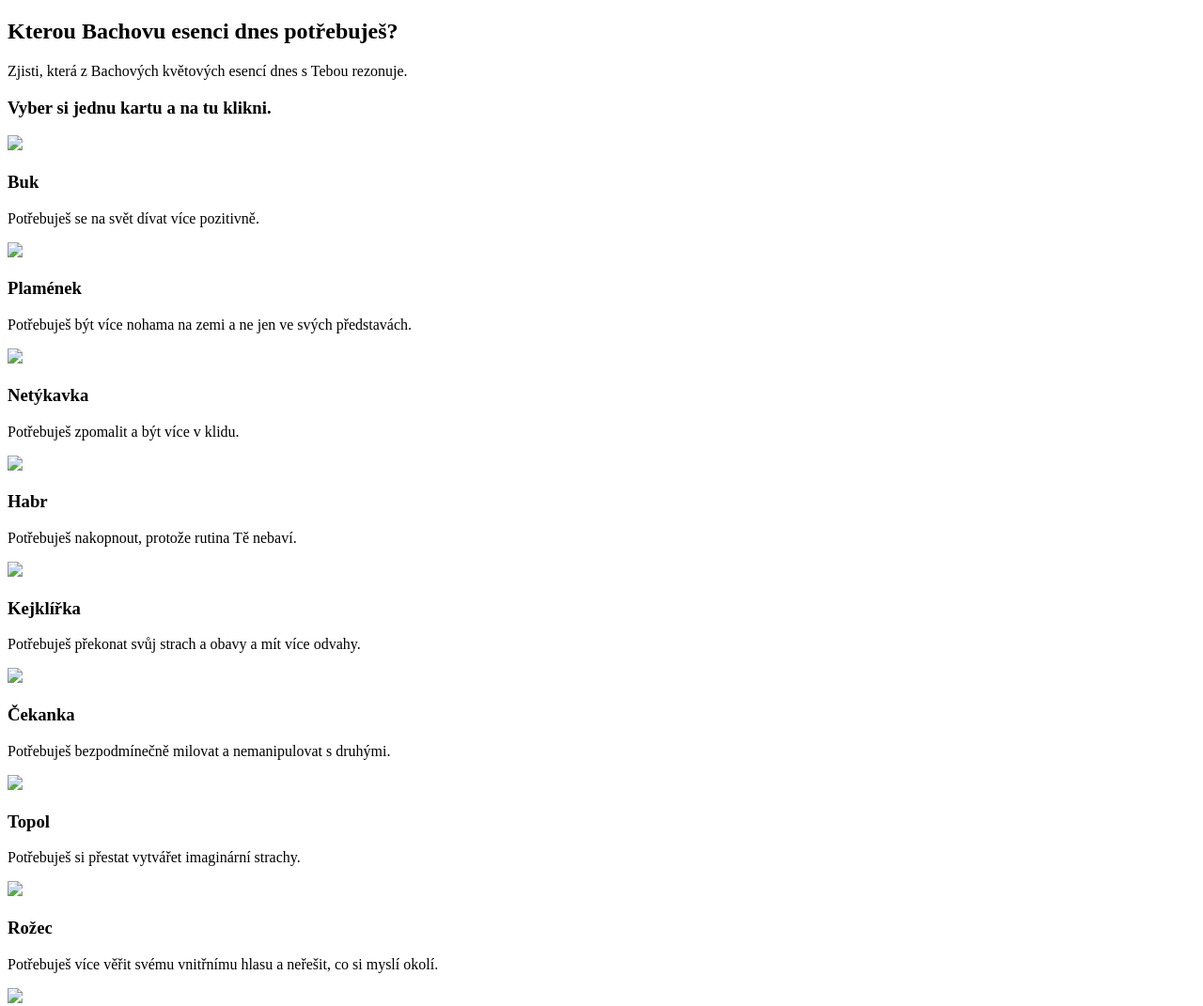
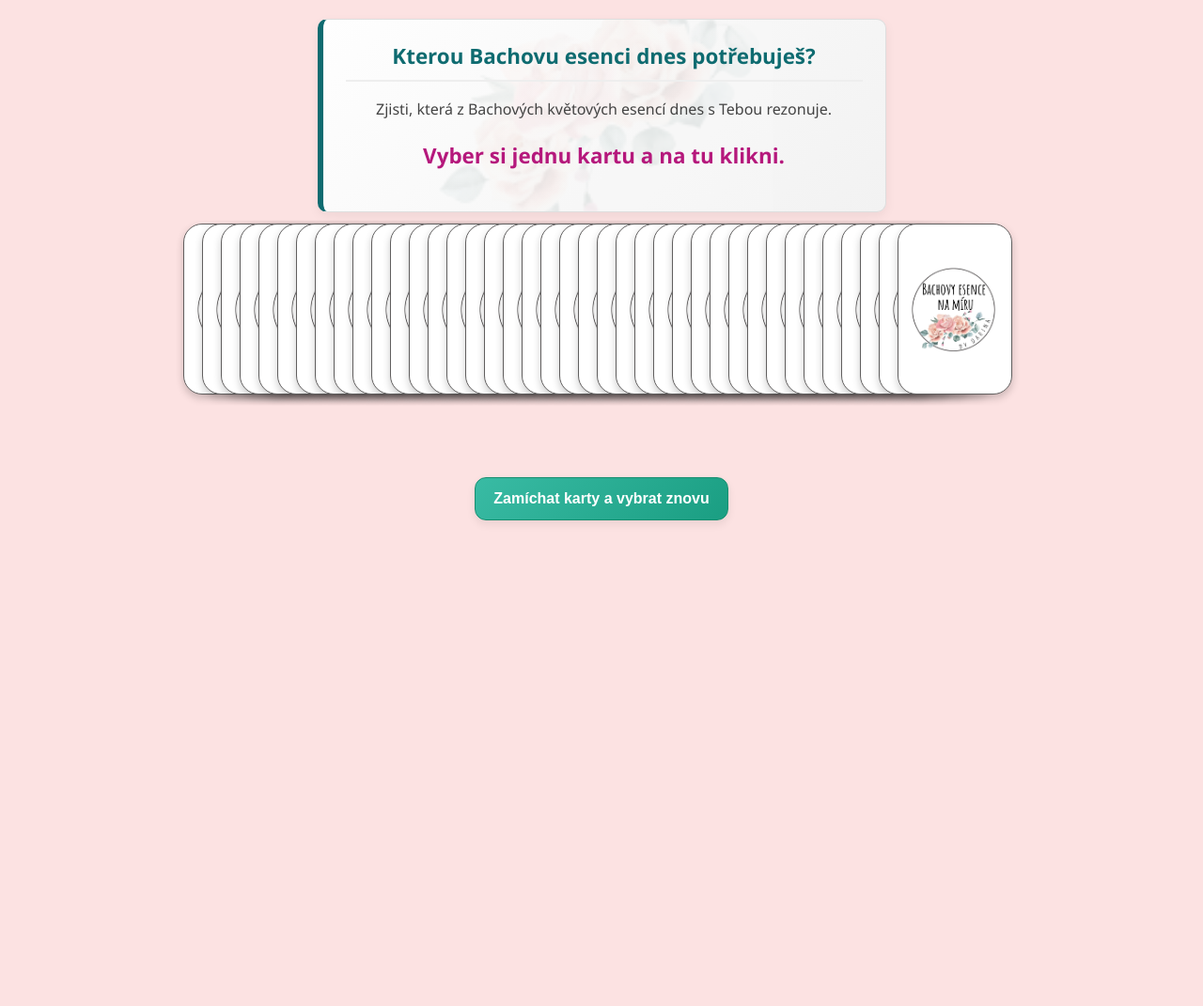
Before and after one commit to DariSin/vyber-kartu, a plain HTML site: page index.html in a window 1280 px wide. Shown: the top 1071 px of the page at 94% size. After the commit the page ends 800 px from the top, so only its background shows below. Drawn offline with Linux system fonts and the light colour scheme; the site is published under a folder, as on GitHub Pages, so addresses that start at the root find nothing.

Commit message:
Oprava cest k CSS a JS na relativní

```diff
--- a/index.html
+++ b/index.html
@@ -7,12 +7,12 @@
 
   <title>Karta dne</title>
 
-  <link rel="icon" href="/cardfront.png" type="image/png">
+  <link rel="icon" href="cardfront.png" type="image/png">
 
-  <link rel="stylesheet" href="/style.css">
-  <link rel="stylesheet" href="/karty.css">
+  <link rel="stylesheet" href="style.css">
+  <link rel="stylesheet" href="karty.css">
 
-  <script defer src="/main.js">vyberkarty</script>
+  <script defer src="main.js">vyberkarty</script>
 
 </head>
 
@@ -41,7 +41,7 @@
       <div class="card">
 
         <div class="card-face card-front">
-          <img src="/cardfront.png">
+          <img src="cardfront.png">
         </div>
 
 
@@ -56,7 +56,7 @@
       <div class="card">
 
         <div class="card-face card-front">
-          <img src="/cardfront.png">
+          <img src="cardfront.png">
         </div>
 
 
@@ -70,7 +70,7 @@
       <div class="card">
 
         <div class="card-face card-front">
-          <img src="/cardfront.png">
+          <img src="cardfront.png">
         </div>
 
 
@@ -84,7 +84,7 @@
       <div class="card">
 
         <div class="card-face card-front">
-          <img src="/cardfront.png">
+          <img src="cardfront.png">
         </div>
 
 
@@ -98,7 +98,7 @@
       <div class="card">
 
         <div class="card-face card-front">
-          <img src="/cardfront.png">
+          <img src="cardfront.png">
         </div>
 
 
@@ -112,7 +112,7 @@
       <div class="card" >
 
         <div class="card-face card-front">
-          <img src="/cardfront.png">
+          <img src="cardfront.png">
         </div>
 
 
@@ -126,7 +126,7 @@
       <div class="card">
 
         <div class="card-face card-front">
-          <img src="/cardfront.png">
+          <img src="cardfront.png">
         </div>
 
 
@@ -140,7 +140,7 @@
       <div class="card" >
 
         <div class="card-face card-front">
-          <img src="/cardfront.png">
+          <img src="cardfront.png">
         </div>
 
 
@@ -154,7 +154,7 @@
       <div class="card" >
 
         <div class="card-face card-front">
-          <img src="/cardfront.png">
+          <img src="cardfront.png">
         </div>
 
 
@@ -168,7 +168,7 @@
       <div class="card" >
 
         <div class="card-face card-front">
-          <img src="/cardfront.png">
+          <img src="cardfront.png">
         </div>
 
 
@@ -182,7 +182,7 @@
       <div class="card" >
 
         <div class="card-face card-front">
-          <img src="/cardfront.png">
+          <img src="cardfront.png">
         </div>
 
 
@@ -196,7 +196,7 @@
       <div class="card" >
 
         <div class="card-face card-front">
-          <img src="/cardfront.png">
+          <img src="cardfront.png">
         </div>
 
 
@@ -210,7 +210,7 @@
       <div class="card" >
 
         <div class="card-face card-front">
-          <img src="/cardfront.png">
+          <img src="cardfront.png">
         </div>
 
 
@@ -224,7 +224,7 @@
       <div class="card" >
 
         <div class="card-face card-front">
-          <img src="/cardfront.png">
+          <img src="cardfront.png">
         </div>
 
 
@@ -238,7 +238,7 @@
       <div class="card" >
 
         <div class="card-face card-front">
-          <img src="/cardfront.png">
+          <img src="cardfront.png">
         </div>
 
 
@@ -252,7 +252,7 @@
       <div class="card" >
 
         <div class="card-face card-front">
-          <img src="/cardfront.png">
+          <img src="cardfront.png">
         </div>
 
 
@@ -266,7 +266,7 @@
       <div class="card" >
 
         <div class="card-face card-front">
-          <img src="/cardfront.png">
+          <img src="cardfront.png">
         </div>
 
 
@@ -280,7 +280,7 @@
       <div class="card" >
 
         <div class="card-face card-front">
-          <img src="/cardfront.png">
+          <img src="cardfront.png">
         </div>
 
 
@@ -294,7 +294,7 @@
       <div class="card" >
 
         <div class="card-face card-front">
-          <img src="/cardfront.png">
+          <img src="cardfront.png">
         </div>
 
 
@@ -308,7 +308,7 @@
       <div class="card" >
 
         <div class="card-face card-front">
-          <img src="/cardfront.png">
+          <img src="cardfront.png">
         </div>
 
 
@@ -322,7 +322,7 @@
       <div class="card" >
 
         <div class="card-face card-front">
-          <img src="/cardfront.png">
+          <img src="cardfront.png">
         </div>
 
 
@@ -336,7 +336,7 @@
       <div class="card" >
 
         <div class="card-face card-front">
-          <img src="/cardfront.png">
+          <img src="cardfront.png">
         </div>
 
 
@@ -350,7 +350,7 @@
       <div class="card" >
 
         <div class="card-face card-front">
-          <img src="/cardfront.png">
+          <img src="cardfront.png">
         </div>
 
 
@@ -364,7 +364,7 @@
       <div class="card" >
 
         <div class="card-face card-front">
-          <img src="/cardfront.png">
+          <img src="cardfront.png">
         </div>
 
 
@@ -378,7 +378,7 @@
       <div class="card" >
 
         <div class="card-face card-front">
-          <img src="/cardfront.png">
+          <img src="cardfront.png">
         </div>
 
 
@@ -392,7 +392,7 @@
       <div class="card" >
 
         <div class="card-face card-front">
-          <img src="/cardfront.png">
+          <img src="cardfront.png">
         </div>
 
 
@@ -406,7 +406,7 @@
       <div class="card" >
 
         <div class="card-face card-front">
-          <img src="/cardfront.png">
+          <img src="cardfront.png">
         </div>
 
 
@@ -420,7 +420,7 @@
       <div class="card" >
 
         <div class="card-face card-front">
-          <img src="/cardfront.png">
+          <img src="cardfront.png">
         </div>
 
 
@@ -434,7 +434,7 @@
       <div class="card" >
 
         <div class="card-face card-front">
-          <img src="/cardfront.png">
+          <img src="cardfront.png">
         </div>
 
 
@@ -448,7 +448,7 @@
       <div class="card" >
 
         <div class="card-face card-front">
-          <img src="/cardfront.png">
+          <img src="cardfront.png">
         </div>
 
 
@@ -462,7 +462,7 @@
       <div class="card" >
 
         <div class="card-face card-front">
-          <img src="/cardfront.png">
+          <img src="cardfront.png">
         </div>
 
 
@@ -476,7 +476,7 @@
       <div class="card" >
 
         <div class="card-face card-front">
-          <img src="/cardfront.png">
+          <img src="cardfront.png">
         </div>
 
 
@@ -490,7 +490,7 @@
       <div class="card" >
 
         <div class="card-face card-front">
-          <img src="/cardfront.png">
+          <img src="cardfront.png">
         </div>
 
 
@@ -504,7 +504,7 @@
       <div class="card" >
 
         <div class="card-face card-front">
-          <img src="/cardfront.png">
+          <img src="cardfront.png">
         </div>
 
 
@@ -518,7 +518,7 @@
       <div class="card" >
 
         <div class="card-face card-front">
-          <img src="/cardfront.png">
+          <img src="cardfront.png">
         </div>
 
 
@@ -532,7 +532,7 @@
       <div class="card" >
 
         <div class="card-face card-front">
-          <img src="/cardfront.png">
+          <img src="cardfront.png">
         </div>
 
 
@@ -546,7 +546,7 @@
       <div class="card" >
 
         <div class="card-face card-front">
-          <img src="/cardfront.png">
+          <img src="cardfront.png">
         </div>
 
 
@@ -560,7 +560,7 @@
       <div class="card" >
 
         <div class="card-face card-front">
-          <img src="/cardfront.png">
+          <img src="cardfront.png">
         </div>
 
 
@@ -574,7 +574,7 @@
       <div class="card" >
 
         <div class="card-face card-front">
-          <img src="/cardfront.png">
+          <img src="cardfront.png">
         </div>
 
 
--- a/style.css
+++ b/style.css
@@ -41,7 +41,7 @@ article::before {
   content: "";
   position: absolute;
   top: 0; left: 0; right: 0; bottom: 0;
-  background: url('/pozadi.png') no-repeat center center / cover;
+  background: url('pozadi.png') no-repeat center center / cover;
   background-size:60% auto;
   opacity: 0.1; /* nastav průhlednost - 12% */
   pointer-events: none; /* aby obrázek neblokoval interakce */
```
